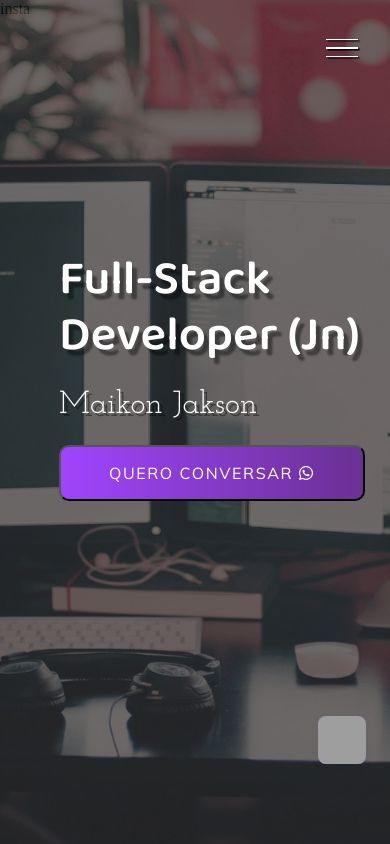
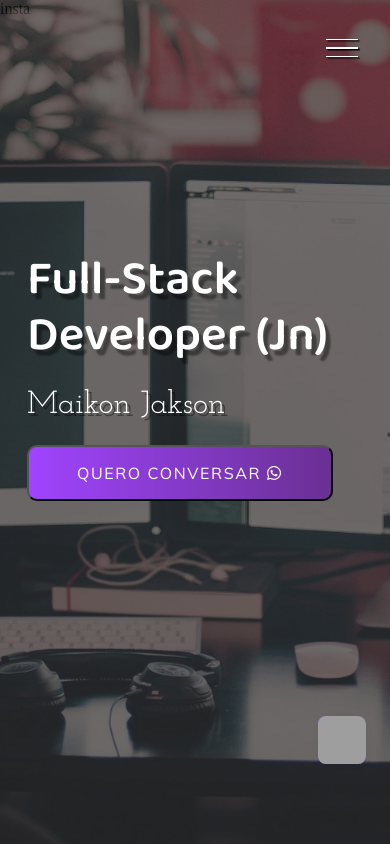
Before and after one commit to Jakson011/portifolio, a plain HTML site: page index.html in a window 390 px wide. Shown: the top 844 px of the page. Drawn offline with Linux system fonts and the light colour scheme; grey boxes are pictures that could not be loaded.

Commit message:
:package: preload

```diff
--- a/style.css
+++ b/style.css
@@ -904,6 +904,11 @@ footer {
         bottom: 5rem;
     }
 
+    .banner {
+        align-items: left;
+        justify-content: left;
+    }
+
     .banner h1 {
         color: #ffffff;
         font-size: 3rem;
@@ -913,6 +918,7 @@ footer {
         margin-bottom: 1.5rem;
         opacity: 0;
         animation: moveBanner 1s 0.5s forwards;
+        margin-left: -2rem;
     }
 
     .banner p {
@@ -923,6 +929,7 @@ footer {
         margin-bottom: 1.5rem;
         opacity: 0;
         animation: moveBanner 1s 0.7s forwards;
+        margin-left: -2rem;
     }
 
     .banner button{
@@ -939,6 +946,7 @@ footer {
         opacity: 0;
         animation: moveBanner 1s 0.9s forwards;
         cursor: pointer;
+        margin-left: -2rem;
     }
 
 
@@ -1257,7 +1265,7 @@ footer {
         padding: 0 1rem 1rem;
         color: #fff;
         font-family: var(--font-primary);
-        font-size: 2rem;
+        font-size: 1.7rem;
         font-weight: lighter;
         box-shadow: 0 0.1rem 0.3rem rgba(0, 0, 0, 0.5);
         border-radius: 10px;
```
